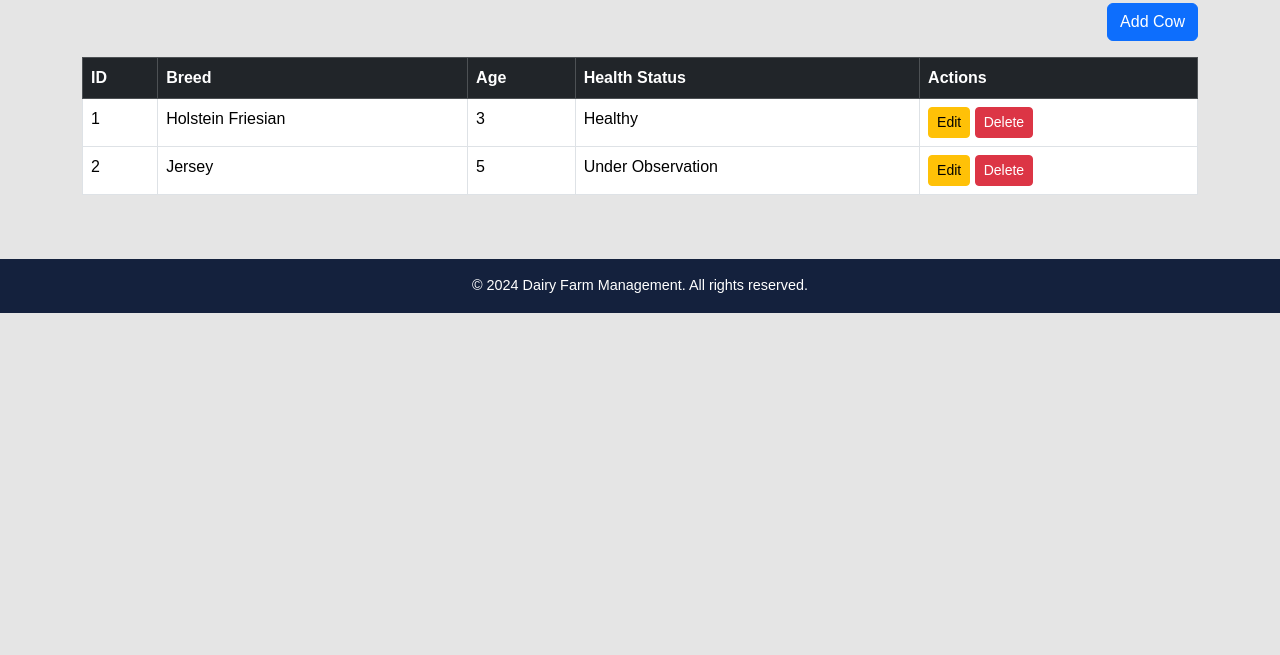
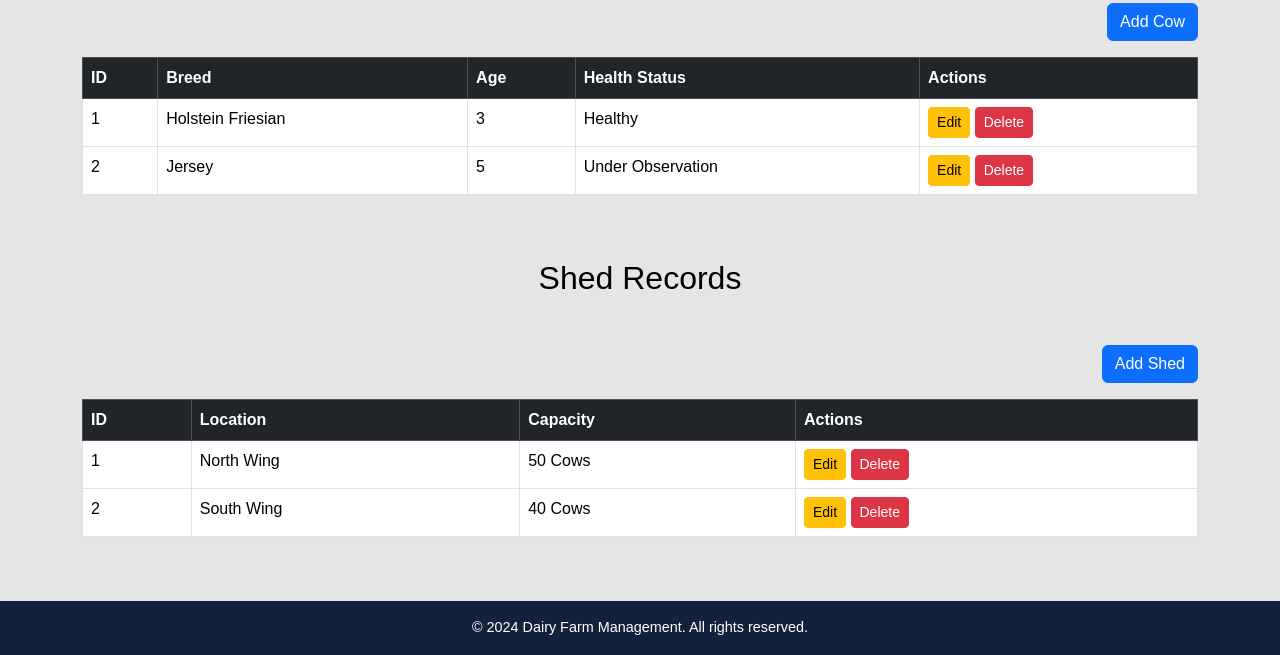
Before and after one commit to SajjadAfzaal/Dairy-Farm-Management, a plain HTML site: page cows.html in a window 1280 px wide. Shown: the part 457-1112 px from the top of the page. Before the commit the page ends 800 px from the top, so only its background shows below. Drawn offline with nearby package versions, Linux system fonts and the light colour scheme.

Commit message:
Add sheds section

```diff
--- a/cows.html
+++ b/cows.html
@@ -36,10 +36,10 @@
             <a href="index.html" class="btn btn-primary">Explore Features</a>
         </div>
     </header>
-
 <!-- Main Content -->
 <section class="py-5">
     <div class="container">
+        <!-- Cow Records Section -->
         <h2 class="text-center mb-4">Cow Records</h2>
         <div class="mb-3 text-end">
             <button class="btn btn-primary" data-bs-toggle="modal" data-bs-target="#addCowModal">Add Cow</button>
@@ -82,8 +82,6 @@
                 </tbody>
             </table>
         </div>
-        </div>
-    </section>
 
         <!-- Add Cow Modal -->
         <div class="modal fade" id="addCowModal" tabindex="-1" aria-labelledby="addCowModalLabel" aria-hidden="true">
@@ -114,6 +112,75 @@
             </div>
         </div>
 
+        <!-- Sheds Section -->
+        <h2 class="text-center my-5">Shed Records</h2>
+        <div class="mb-3 text-end">
+            <button class="btn btn-primary" data-bs-toggle="modal" data-bs-target="#addShedModal">Add Shed</button>
+        </div>
+
+        <!-- Shed Table -->
+        <div class="table-responsive">
+            <table class="table table-bordered table-hover">
+                <thead class="table-dark">
+                    <tr>
+                        <th>ID</th>
+                        <th>Location</th>
+                        <th>Capacity</th>
+                        <th>Actions</th>
+                    </tr>
+                </thead>
+                <tbody>
+                    <!-- Placeholder Rows -->
+                    <tr>
+                        <td>1</td>
+                        <td>North Wing</td>
+                        <td>50 Cows</td>
+                        <td>
+                            <button class="btn btn-sm btn-warning">Edit</button>
+                            <button class="btn btn-sm btn-danger">Delete</button>
+                        </td>
+                    </tr>
+                    <tr>
+                        <td>2</td>
+                        <td>South Wing</td>
+                        <td>40 Cows</td>
+                        <td>
+                            <button class="btn btn-sm btn-warning">Edit</button>
+                            <button class="btn btn-sm btn-danger">Delete</button>
+                        </td>
+                    </tr>
+                </tbody>
+            </table>
+        </div>
+
+        <!-- Add Shed Modal -->
+        <div class="modal fade" id="addShedModal" tabindex="-1" aria-labelledby="addShedModalLabel" aria-hidden="true">
+            <div class="modal-dialog">
+                <div class="modal-content">
+                    <div class="modal-header">
+                        <h5 class="modal-title" id="addShedModalLabel">Add New Shed</h5>
+                        <button type="button" class="btn-close" data-bs-dismiss="modal" aria-label="Close"></button>
+                    </div>
+                    <div class="modal-body">
+                        <form>
+                            <div class="mb-3">
+                                <label for="location" class="form-label">Location</label>
+                                <input type="text" class="form-control" id="location" placeholder="Enter location">
+                            </div>
+                            <div class="mb-3">
+                                <label for="capacity" class="form-label">Capacity</label>
+                                <input type="number" class="form-control" id="capacity" placeholder="Enter capacity">
+                            </div>
+                            <button type="submit" class="btn btn-primary">Save</button>
+                        </form>
+                    </div>
+                </div>
+            </div>
+        </div>
+    </div>
+</section>
+
+
     <!-- Footer -->
     <footer>
         <div class="container">
```
Also changed, not shown: index.html (+2 -0 lines), script.js (added). Lines whose indentation alone changed are shown as unchanged.
